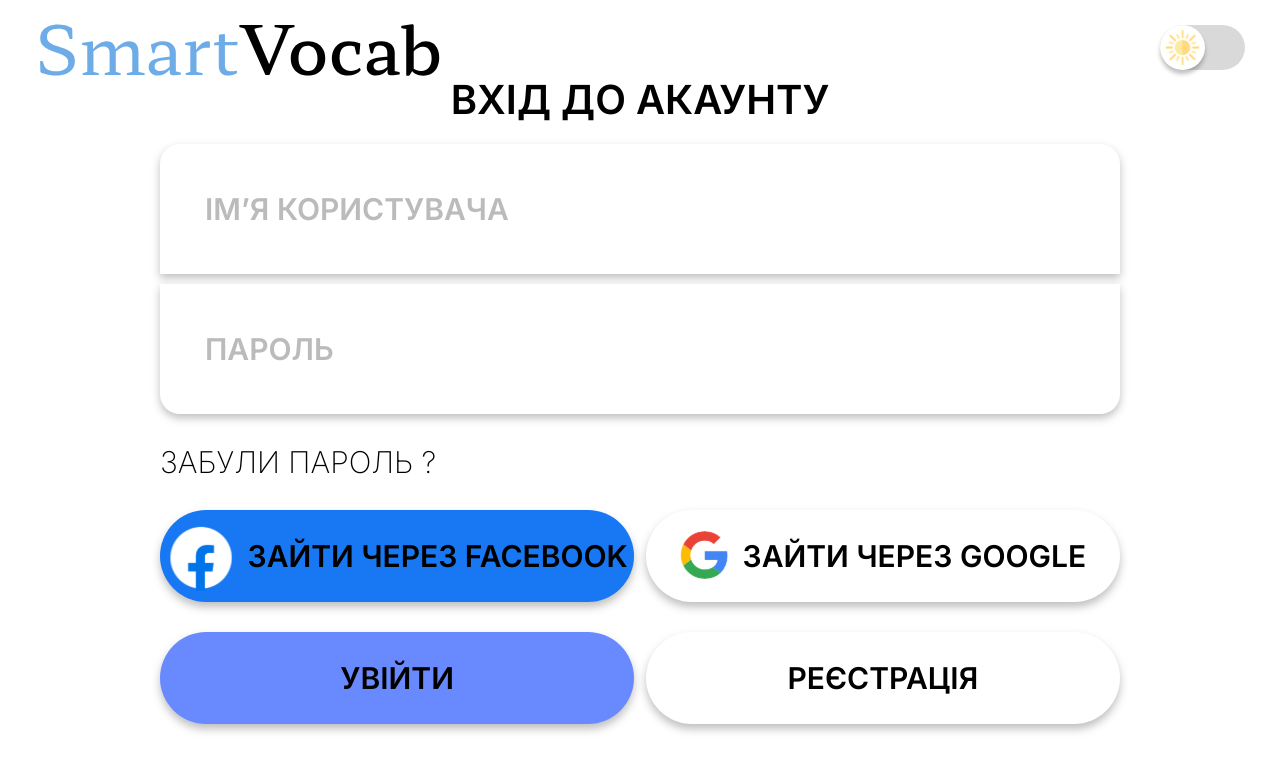
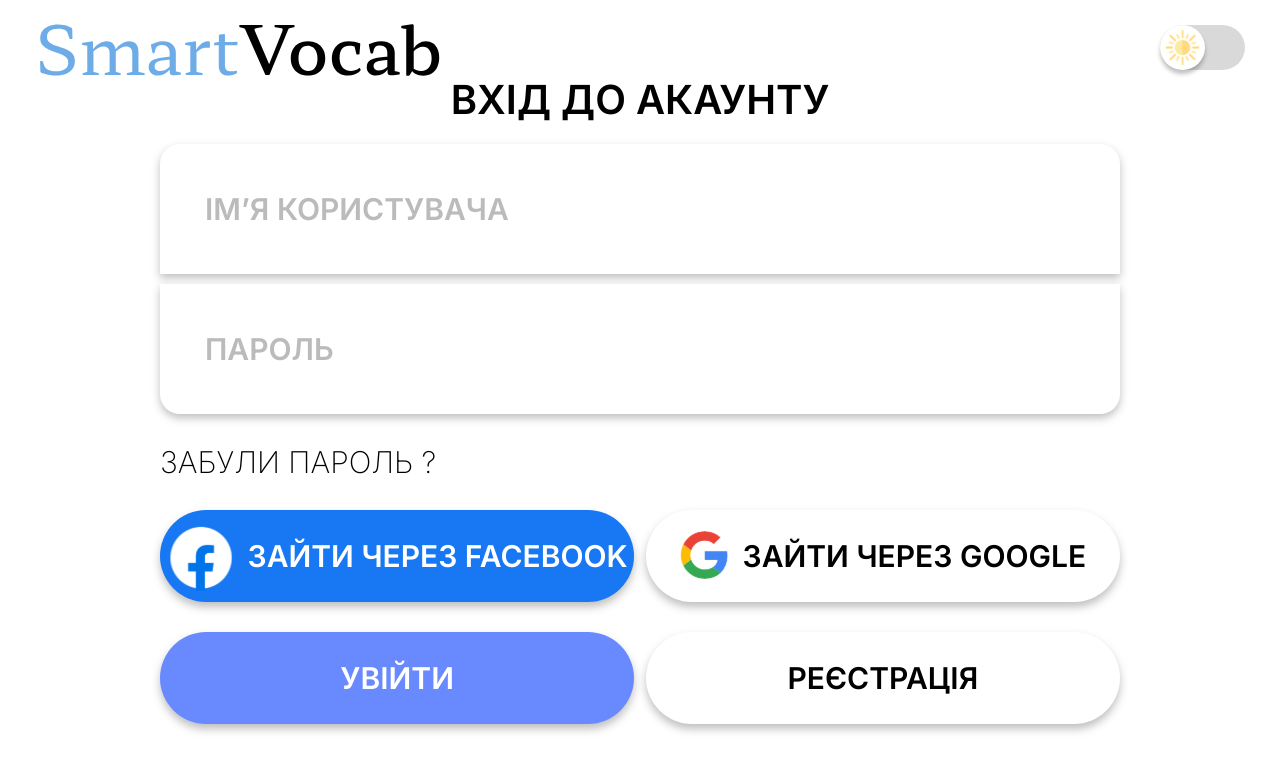
Before and after one commit to OleksiyIgnatiev/PP, a React (Create React App) app: page /login in a window 1280 px wide. Shown: the top 772 px of the page. Built offline with nearby package versions, Linux system fonts and the light colour scheme.

Commit message:
испрвил цвет у кнопок

```diff
--- a/src/UI/MyButton/MyButton.module.css
+++ b/src/UI/MyButton/MyButton.module.css
@@ -12,11 +12,10 @@
     align-items: center;
     text-transform: uppercase;
 
-
+    color: #FFFFFF;
     display: flex;
     justify-content: center;
     align-items: center;
     cursor: pointer;
 
-
 }
--- a/src/pages/RegistrationPage/RegistrationPage.tsx
+++ b/src/pages/RegistrationPage/RegistrationPage.tsx
@@ -6,6 +6,7 @@ import Logo from '../../UI/Logo/Logo'
 import RegistrationService from './api/RegistrationService';
 import { useNavigate } from 'react-router-dom';
 import Text from '../../UI/Text/Text';
+import BackArrow from '../../UI/BackArrow/BackArrow';
 
 const RegistrationPage: React.FC = () => {
   const [username, setUsername] = useState('');
@@ -57,7 +58,7 @@ const RegistrationPage: React.FC = () => {
     <div className={style.registerPage}>
       <Logo />
       <Text className={style.title} type='title'>Реєстрація нового акаунту</Text>
-
+    <BackArrow/>
       <div className={style.inputRow}>
           <MyInput
             value={username}
```
